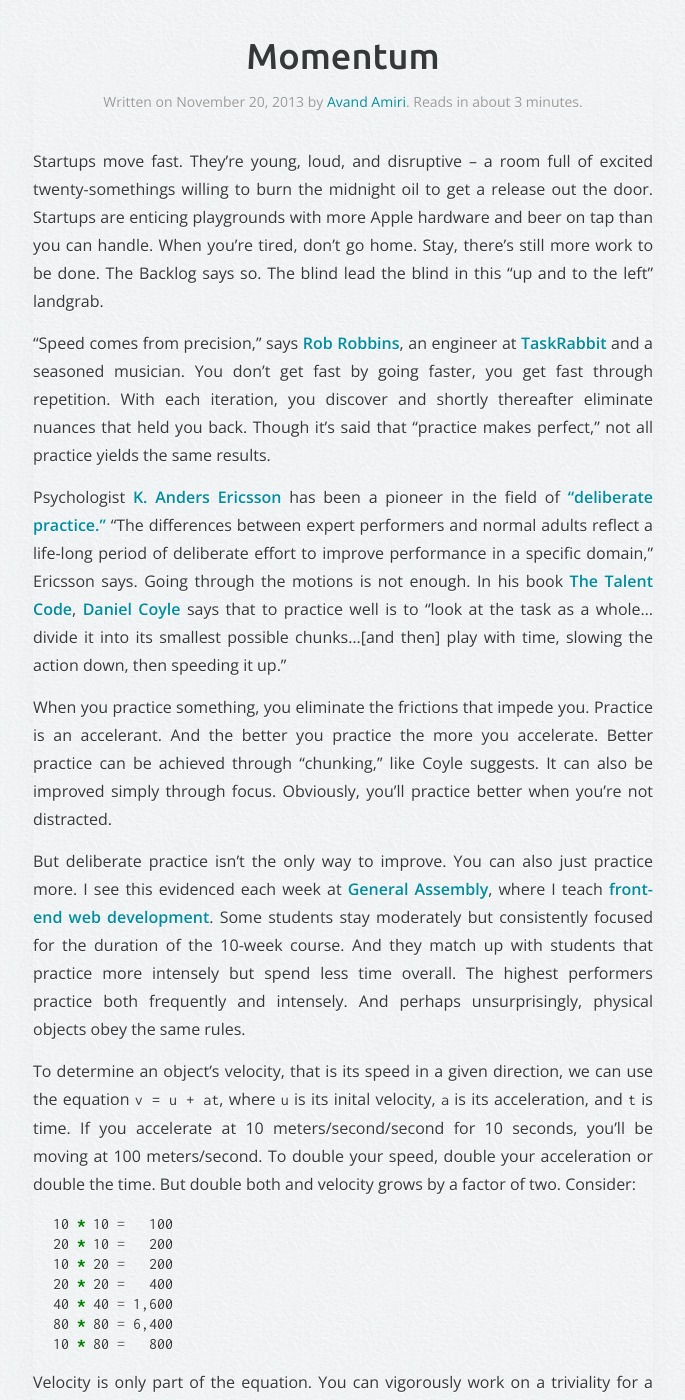
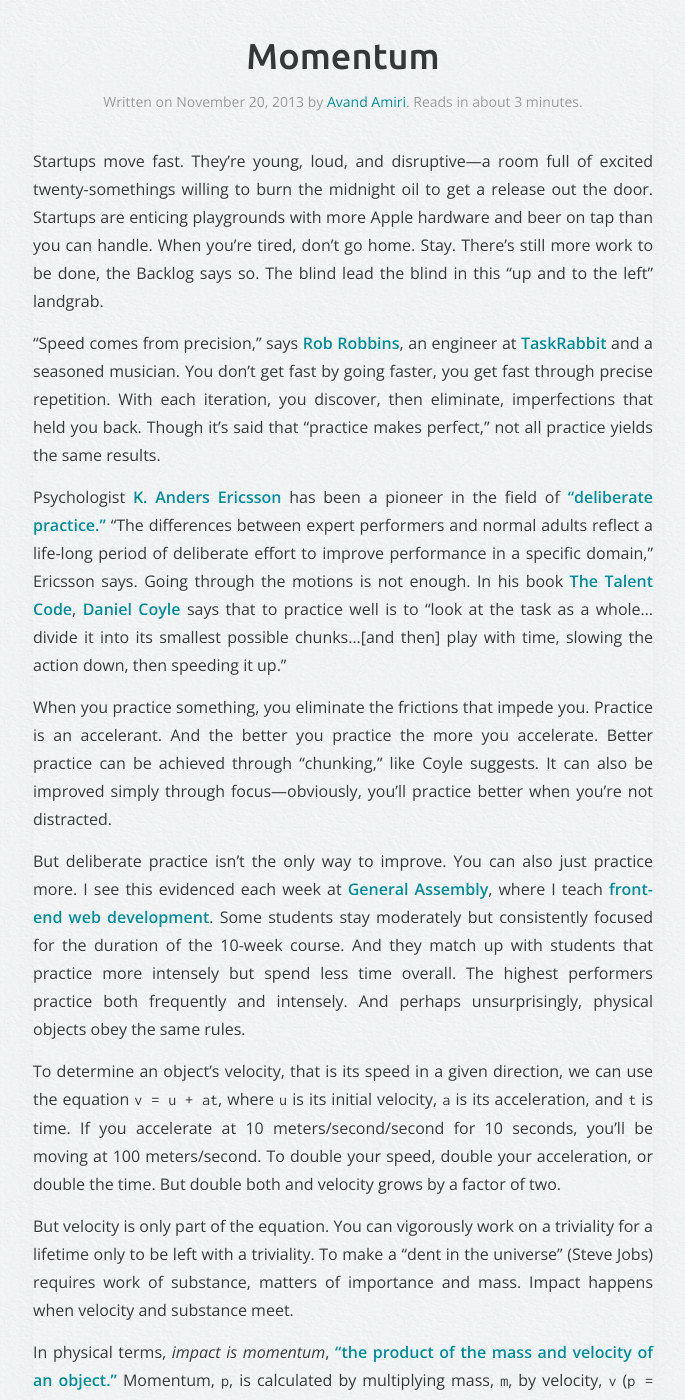
Before and after one commit to avand/avand.github.com, a Jekyll site: the page built from _posts/2013-11-20-momentum.markdown, in a window 1280 px wide and 1400 px high. Shown: the whole window, without its empty margins (297-982 px from the left). Built offline with Jekyll 4.4.1, drawn with Linux system fonts in a browser that asks for light colours; comment, search, counter and statistics services are not loaded; some of the changed text lies outside the part shown.

Commit message:
Touch ups to Momentum

```diff
--- a/_posts/2013-11-20-momentum.markdown
+++ b/_posts/2013-11-20-momentum.markdown
@@ -3,17 +3,17 @@
 title: Momentum
 ---
 
-Startups move fast. They're young, loud, and disruptive -- a room full of excited
+Startups move fast. They're young, loud, and disruptive—a room full of excited
 twenty-somethings willing to burn the midnight oil to get a release out the door.
 Startups are enticing playgrounds with more Apple hardware and beer on tap than
-you can handle. When you're tired, don't go home. Stay, there's still more work
-to be done. The Backlog says so. The blind lead the blind in this "up and to the
+you can handle. When you're tired, don't go home. Stay. There's still more work
+to be done, the Backlog says so. The blind lead the blind in this "up and to the
 left" landgrab.
 
 "Speed comes from precision," says [Rob Robbins][rob], an engineer at
 [TaskRabbit][tr] and a seasoned musician. You don't get fast by going faster,
-you get fast through repetition. With each iteration, you discover and shortly
-thereafter eliminate nuances that held you back. Though it's said that "practice
+you get fast through precise repetition. With each iteration, you discover, then
+eliminate, imperfections that held you back. Though it's said that "practice
 makes perfect," not all practice yields the same results.
 
 Psychologist [K. Anders Ericsson][ericsson] has been a pioneer in the field of
@@ -28,7 +28,7 @@
 When you practice something, you eliminate the frictions that impede you.
 Practice is an accelerant. And the better you practice the more you accelerate.
 Better practice can be achieved through "chunking," like Coyle suggests. It can
-also be improved simply through focus. Obviously, you'll practice better when
+also be improved simply through focus—obviously, you'll practice better when
 you're not distracted.
 
 But deliberate practice isn't the only way to improve. You can also just practice
@@ -40,36 +40,26 @@
 physical objects obey the same rules.
 
 To determine an object's velocity, that is its speed in a given direction, we can
-use the equation `v = u + at`, where `u` is its inital velocity, `a` is its
+use the equation `v = u + at`, where `u` is its initial velocity, `a` is its
 acceleration, and `t` is time. If you accelerate at 10 meters/second/second for
 10 seconds, you'll be moving at 100 meters/second. To double your speed, double
-your acceleration or double the time. But double both and velocity grows by a
-factor of two. Consider:
+your acceleration, or double the time. But double both and velocity grows by a
+factor of two.
 
-{% highlight bash %}
-10 * 10 =   100
-20 * 10 =   200
-10 * 20 =   200
-20 * 20 =   400
-40 * 40 = 1,600
-80 * 80 = 6,400
-10 * 80 =   800
-{% endhighlight %}
-
-Velocity is only part of the equation. You can vigorously work on a triviality
-for a lifetime only to be left with a triviality. To make a difference requires
-work of substance, matters of importance and mass. Impact happens when velocity
-and substance meet.
+But velocity is only part of the equation. You can vigorously work on a triviality
+for a lifetime only to be left with a triviality. To make a “dent in the universe”
+(Steve Jobs) requires work of substance, matters of importance and mass. Impact
+happens when velocity and substance meet.
 
 In physical terms, *impact is momentum*, ["the product of the mass and velocity
 of an object."][momentum] Momentum, `p`, is calculated by multiplying mass, `m`,
 by velocity, `v` (`p = mv`). A big idea with little action or execution doesn't
-have a significant impact. Inversely, considerable effort put towards a niche idea
-may have a big impact. As [Derek Sivers][sivers] puts it, ["ideas are just a
+have a significant impact. Similarly, considerable effort put towards a weak idea
+also lacks impact. As [Derek Sivers][sivers] puts it, ["ideas are just a
 multiplier of execution."][multiply] And startups cluster at the fringes of this
 spectrum, either working vigorously on trivial ideas or apathetically on big ones.
 
-It's hard to make big things move fast -- that's just inertia. After 10 years of
+It's hard to make big things move fast—that's just inertia. After 10 years of
 classical piano, I'm able to play "Träumerei" or "Dreaming" by Robert Schumann:
 
 ![Träumerei by Schumann](http://f.cl.ly/items/3w2i3y2n3B412C3y3B43/dreaming.jpg "Träumerei by Schumann")
```
